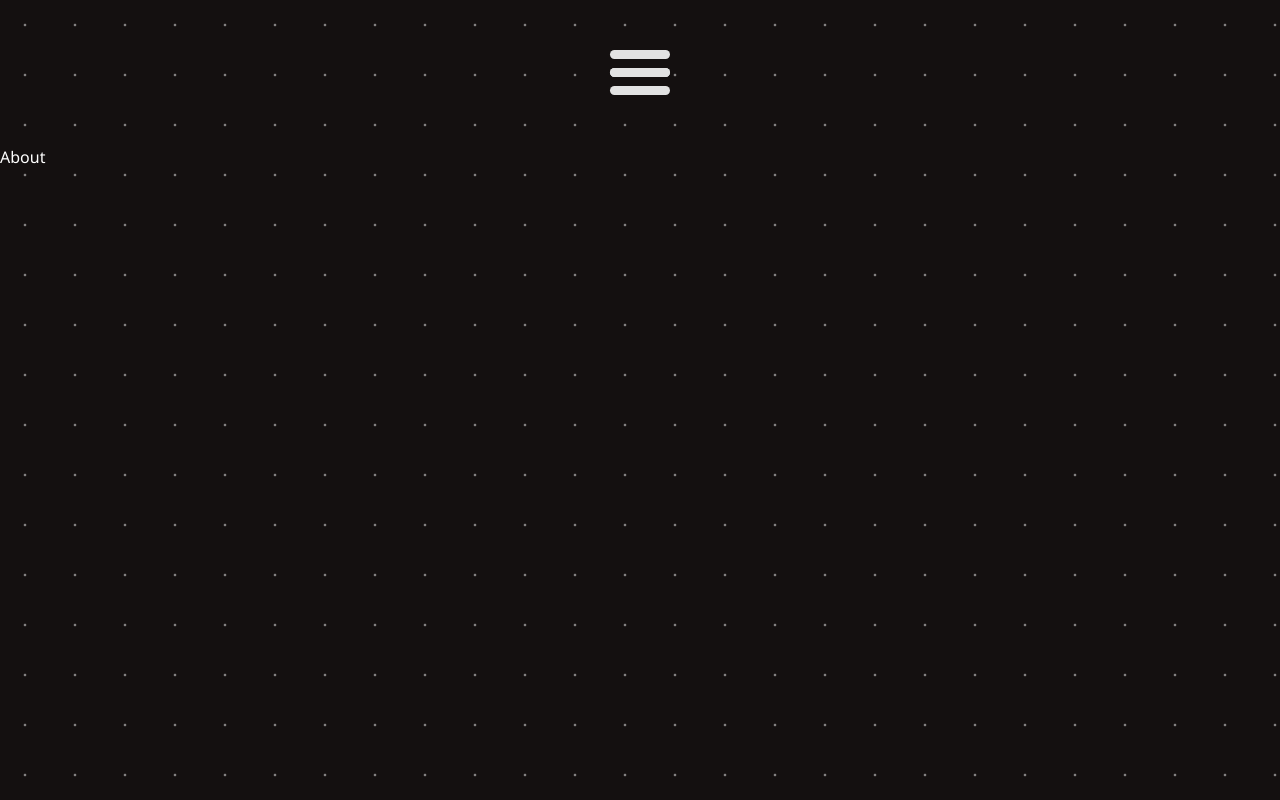
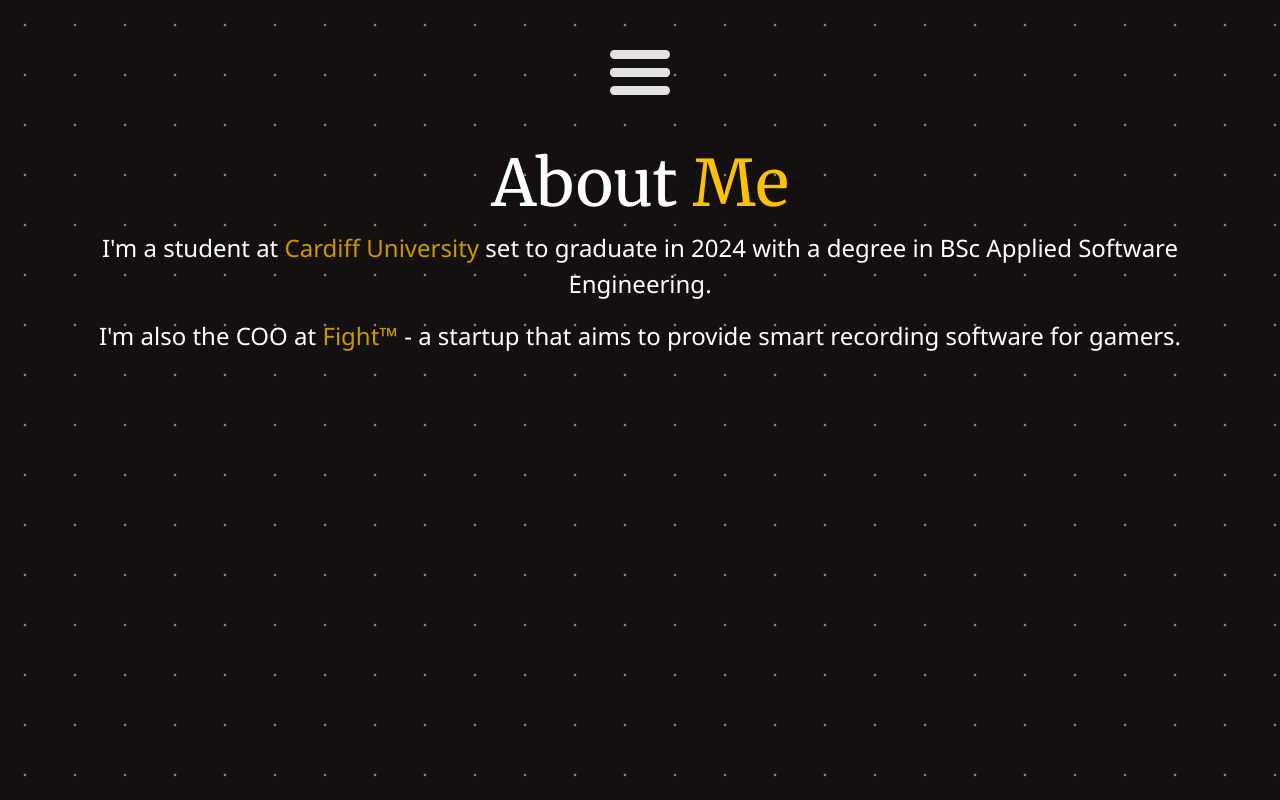
Before and after one commit to Sanil14/Sanil14.github.io, a React (Create React App) app: page /about in a window 1280 px wide. Built offline with nearby package versions, Linux system fonts and the light colour scheme; the HTML template or start-up script is replaced by a standard one.

Commit message:
get started on about me page

```diff
--- a/src/components/Navbar.js
+++ b/src/components/Navbar.js
@@ -31,22 +31,22 @@ const Navbar = () => {
 
     return (
         <section ref={nav}>
-            <div className="sidepanel wow fadeInRight" style={{ height }}>
+            <div className="sidepanel" style={{ height }}>
                 <a className="closebtn" onClick={hideNav}>&times;</a>
                 <NavLink exact to="/">
-                <i className={"fas fa-sort-up fa-rotate-90" + ("/" != location.pathname ? " hide" : "")}></i>
+                <i className={"fas fa-sort-up fa-rotate-90" + ("/" !== location.pathname ? " hide" : "")}></i>
                     Home
                 </NavLink>
                 <NavLink exact to="/about" className="aboutme">
-                <i className={"fas fa-sort-up fa-rotate-90" + ("/about" != location.pathname ? " hide" : "")}></i>
+                <i className={"fas fa-sort-up fa-rotate-90" + ("/about" !== location.pathname ? " hide" : "")}></i>
                     About Me
                 </NavLink>
                 <NavLink exact to="/projects" className="projects">
-                <i className={"fas fa-sort-up fa-rotate-90" + ("/projects" != location.pathname ? " hide" : "")}></i>
+                <i className={"fas fa-sort-up fa-rotate-90" + ("/projects" !== location.pathname ? " hide" : "")}></i>
                     My Projects
                 </NavLink>
                 <NavLink exact to="/contact">
-                <i className={"fas fa-sort-up fa-rotate-90" + ("/contact" != location.pathname ? " hide" : "")}></i>
+                <i className={"fas fa-sort-up fa-rotate-90" + ("/contact" !== location.pathname ? " hide" : "")}></i>
                     Contact Me
                 </NavLink>
 
@@ -70,7 +70,7 @@ const Navbar = () => {
                 </div>
             </div>
 
-            <div id="nav-icon3" className={`row wow slideInDown ${open ? 'open' : ''}`} title="Toggle Navbar" onClick={openNav}>
+            <div id="nav-icon3" className={`row ${open ? 'open' : ''}`} title="Toggle Navbar" onClick={openNav}>
                 <span></span>
                 <span></span>
                 <span></span>
--- /dev/null
+++ b/src/css/About.css
@@ -0,0 +1,3 @@
+.subtitle {
+    font-size: 1.5rem;
+}
--- a/src/css/App.css
+++ b/src/css/App.css
@@ -13,9 +13,15 @@ body {
   font-family:'Segoe UI', Tahoma, Geneva, Verdana, serif;
 }
 
+::selection {
+  background: #493700; /* WebKit/Blink Browsers */
+}
+::-moz-selection {
+  background: #ffe081; /* Gecko Browsers */
+}
+
 .center {
-  display: flex;
-  justify-content: center;
+  text-align: center;
 }
 
 .title h3 {
@@ -31,3 +37,20 @@ body {
   font-weight: 500;
   font-family: 'Merriweather', serif;
 }
+
+.warning {
+  color: #ffc107!important;
+}
+
+a:link {
+  color: #c99700!important;
+  text-decoration: none;
+}
+
+a:link:hover {
+  text-decoration: underline;
+}
+
+a:visited {
+  color: #946f00!important;
+}
--- a/src/css/Home.css
+++ b/src/css/Home.css
@@ -1,3 +1,3 @@
-.warning {
-    color: #ffc107!important
+.filler {
+    height: 80px;
 }
--- a/src/css/Navbar.css
+++ b/src/css/Navbar.css
@@ -14,11 +14,16 @@
   .sidepanel>a~a {
     cursor: pointer;
     padding: 8px 80px 8px 32px;
+    width: 200px;
     text-decoration: none;
     font-size: 2em;
     color: black !important;
     display: block;
     transition: 0.3s;
+  }
+
+  .sidepanel>a~a:hover {
+    text-decoration: none !important;
   }
 
   .sidepanel i {
--- a/src/pages/About.js
+++ b/src/pages/About.js
@@ -1,10 +1,23 @@
 import React from "react";
+import Container from "react-bootstrap/Container";
+import Row from "react-bootstrap/Row";
+import "../css/About.css"
 
 const About = () => {
     return (
-        <div>
-            About
-        </div>
+        <Container>
+            <Row className="center title">
+                <h3>About <span className="warning">Me</span></h3>
+            </Row>
+            <div className="center subtitle">
+                <p>
+                    I'm a student at <a href="https://www.cardiff.ac.uk/" target="_blank" rel="noreferrer">Cardiff University</a> set to graduate in 2024 with a degree in BSc Applied Software Engineering.
+                </p>
+                <p>
+                    I'm also the COO at <a href="https://fighttm.com/" target="_blank" rel="noreferrer">Fight™</a> - a startup that aims to provide smart recording software for gamers.
+                </p>
+            </div>
+        </Container>
     )
 }
 
--- a/src/pages/Home.js
+++ b/src/pages/Home.js
@@ -7,9 +7,10 @@ import "../css/Home.css"
 const Home = () => {
     return (
         <Container>
-            <Row className="center title wow fadeIn">
+            <Row className="center title">
                 <h3>Hey, I'm <span className="warning">Sanil Jalan</span></h3>
             </Row>
+            <Row className="filler"></Row>
             <Row className="center typewriter">
                 <h1>
                     <Typewriter
```
